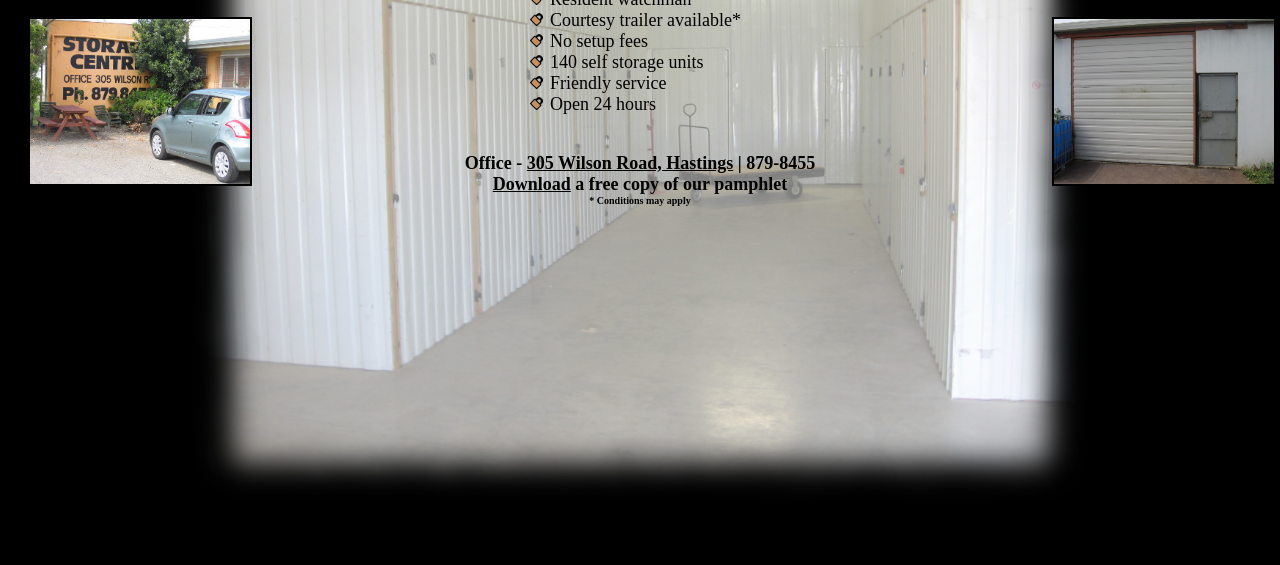
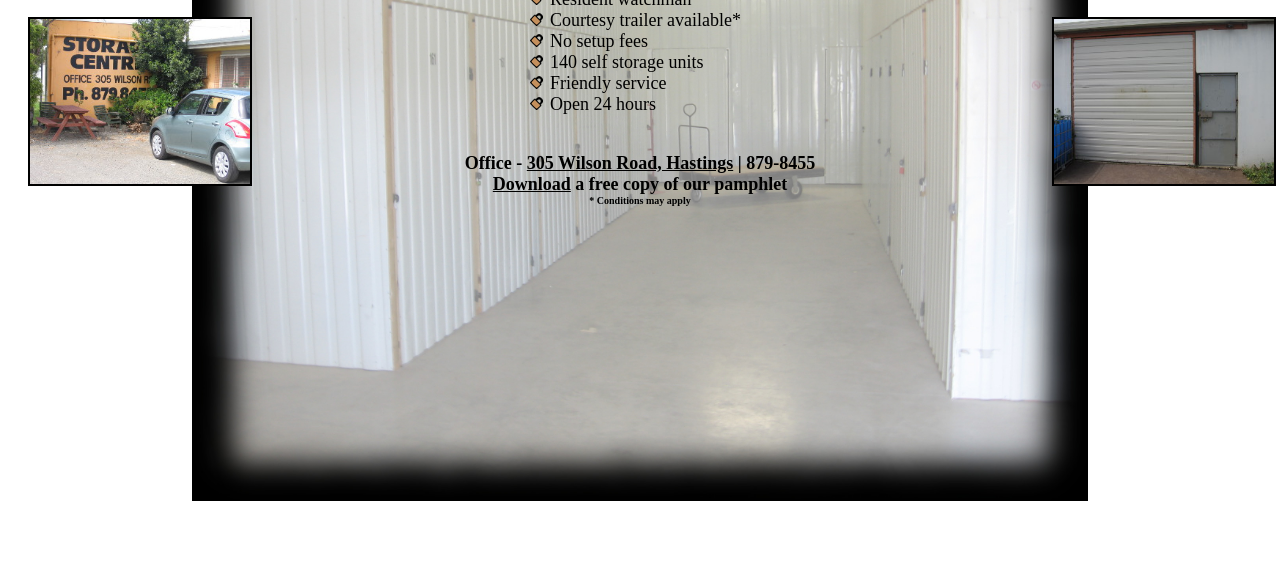
Before and after one commit to hastingsstorage/hastingsstorage.github.io, a plain HTML site: page index.html in a window 1280 px wide. Shown: the part 235-800 px from the top of the page. Drawn offline with Linux system fonts and the light colour scheme.

Commit message:
Changed background colour

```diff
--- a/main.css
+++ b/main.css
@@ -1,5 +1,5 @@
 body {
-	background-color:#000000;
+	background-color:white;
 	background-image:url('bg.jpg');
 	background-size:70%;
 	background-position:center;
```
